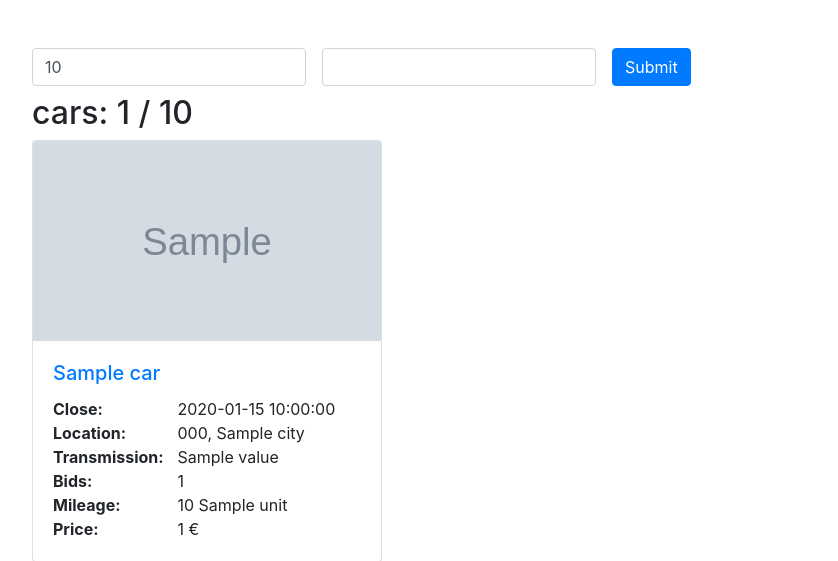
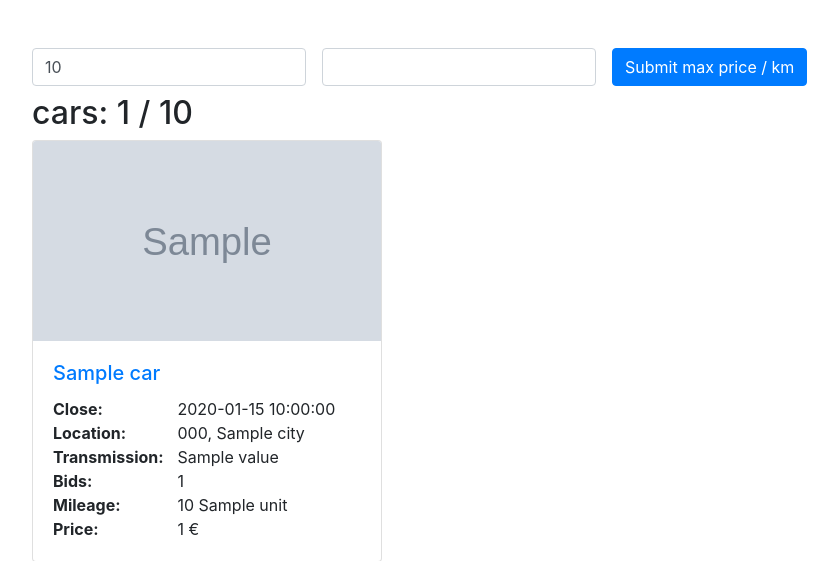
Before and after one commit to gllsrssx/auctionCarsScraper, a Flask app: template templates/index.html in a window 1280 px wide. Shown: the top 561 px of the page, without its empty margins (53-891 px from the left). Run offline with Flask 3, Linux system fonts and the light colour scheme; the template is opened without the code that fills it: most values are stand-ins (such as "Sample title", 1, 10 or a date in 2020); grey boxes marked "Sample" are stand-in pictures; parts of the project's set-up code (start-up, migrations or seed data) failed here and were passed over; some libraries are stand-ins or nearby versions.

Commit message:
Update car filter form button label

```diff
--- a/templates/index.html
+++ b/templates/index.html
@@ -20,7 +20,7 @@
                 <label for="INP_MAX_KM" class="sr-only">Max KM:</label>
                 <input type="number" class="form-control" id="INP_MAX_KM" name="INP_MAX_KM" value="{{ data.INP_MAX_KM }}">
             </div>
-            <button type="submit" class="btn btn-primary mb-2">Submit</button>
+            <button type="submit" class="btn btn-primary mb-2">Submit max price / km</button>
         </form>
         <h2>cars: {{ data.cars_per_page }} / {{data.amount_of_cars}}</h2>
         <div class="row" id="cars-container">
```
